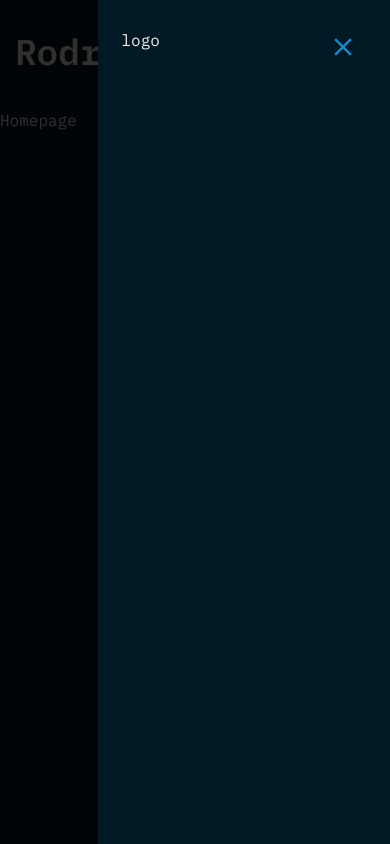
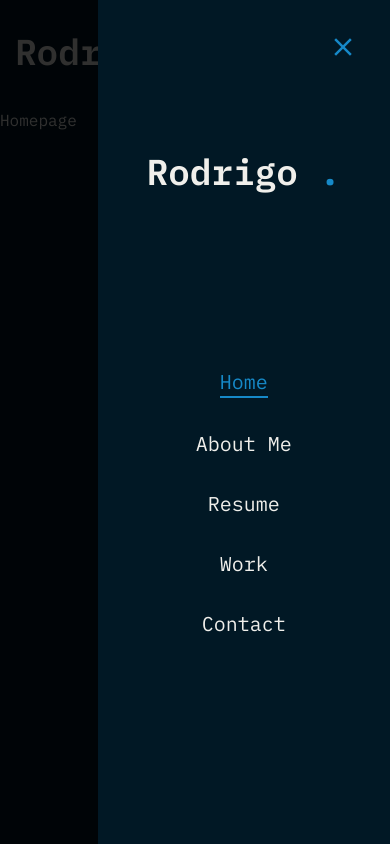
Before and after one commit to RodrigoRafaelSantos7/portfolio-website, a Next.js app: page / in a window 390 px wide. Both pictures are taken after a click on the button 359 px from the left and 52 px from the top of the page. Built offline with nearby package versions, Linux system fonts and the light colour scheme.

Commit message:
Mobile Nav done

```diff
--- a/components/MobileNav.tsx
+++ b/components/MobileNav.tsx
@@ -1,6 +1,11 @@
 "use client";
 
-import { Sheet, SheetContent, SheetTrigger } from "@/components/ui/sheet";
+import {
+  Sheet,
+  SheetClose,
+  SheetContent,
+  SheetTrigger,
+} from "@/components/ui/sheet";
 import Link from "next/link";
 import { usePathname } from "next/navigation";
 import { CiMenuFries } from "react-icons/ci";
@@ -37,7 +42,33 @@
       </SheetTrigger>
       <SheetContent className="flex flex-col">
         {/* logo */}
-        <div>logo</div>
+        <div className="mt-32 mb-40 text-center text-2xl">
+          <Link href={"/"}>
+            <h1 className="text-4xl font-semibold">
+              Rodrigo <span className="text-accent">.</span>
+            </h1>
+          </Link>
+        </div>
+        {/* Nav */}
+        <nav className="flex flex-col justify-center items-center gap-8">
+          {links.map((link, index) => {
+            return (
+              <SheetClose asChild key={index}>
+                <Link
+                  href={link.path}
+                  key={index}
+                  className={`${
+                    link.path === pathname &&
+                    " text-accent border-b-2 border-accent"
+                  }
+                  text-xl capitalize hover:text-accent transition-all`}
+                >
+                  {link.name}
+                </Link>
+              </SheetClose>
+            );
+          })}
+        </nav>
       </SheetContent>
     </Sheet>
   );
```
